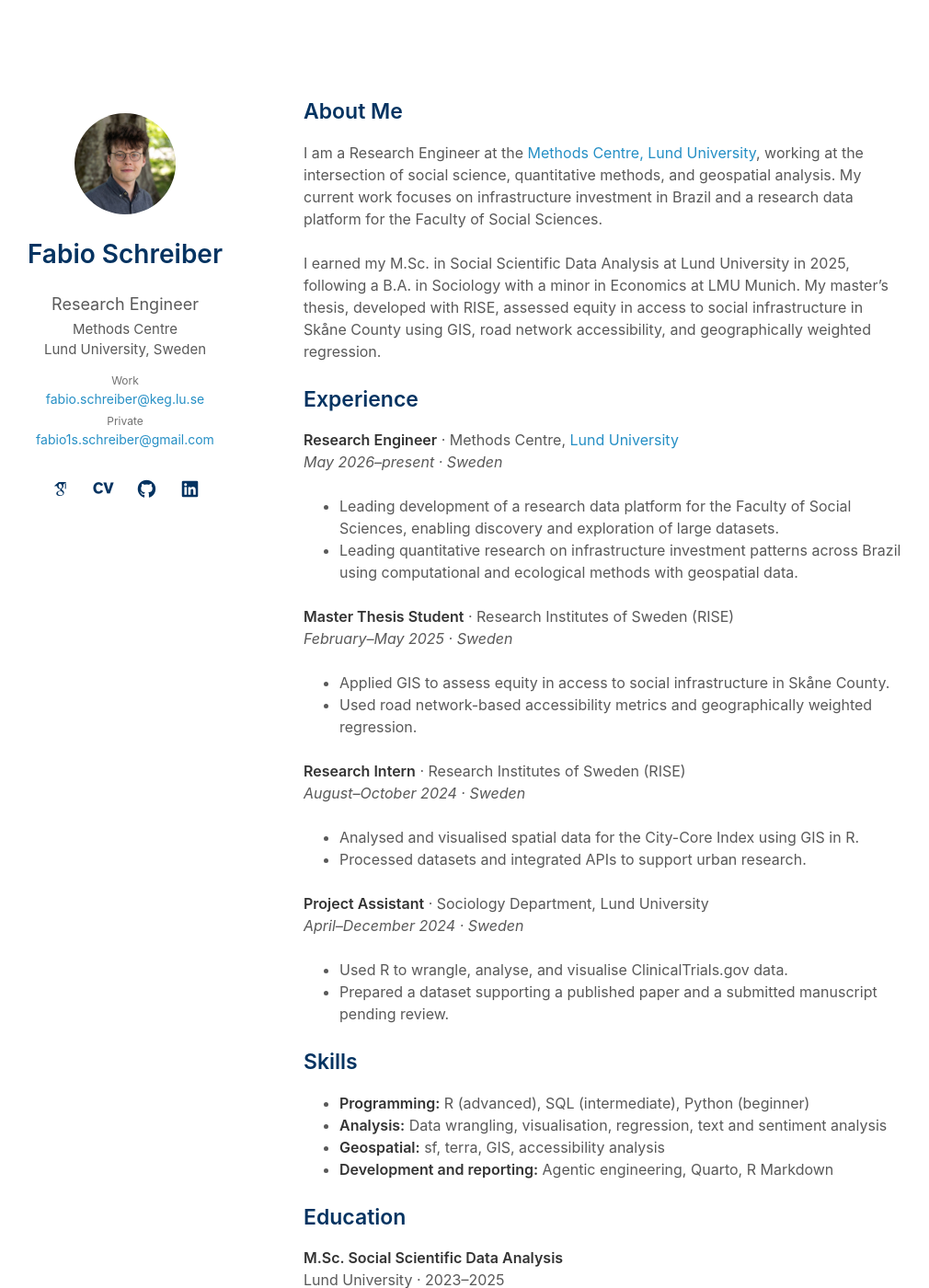
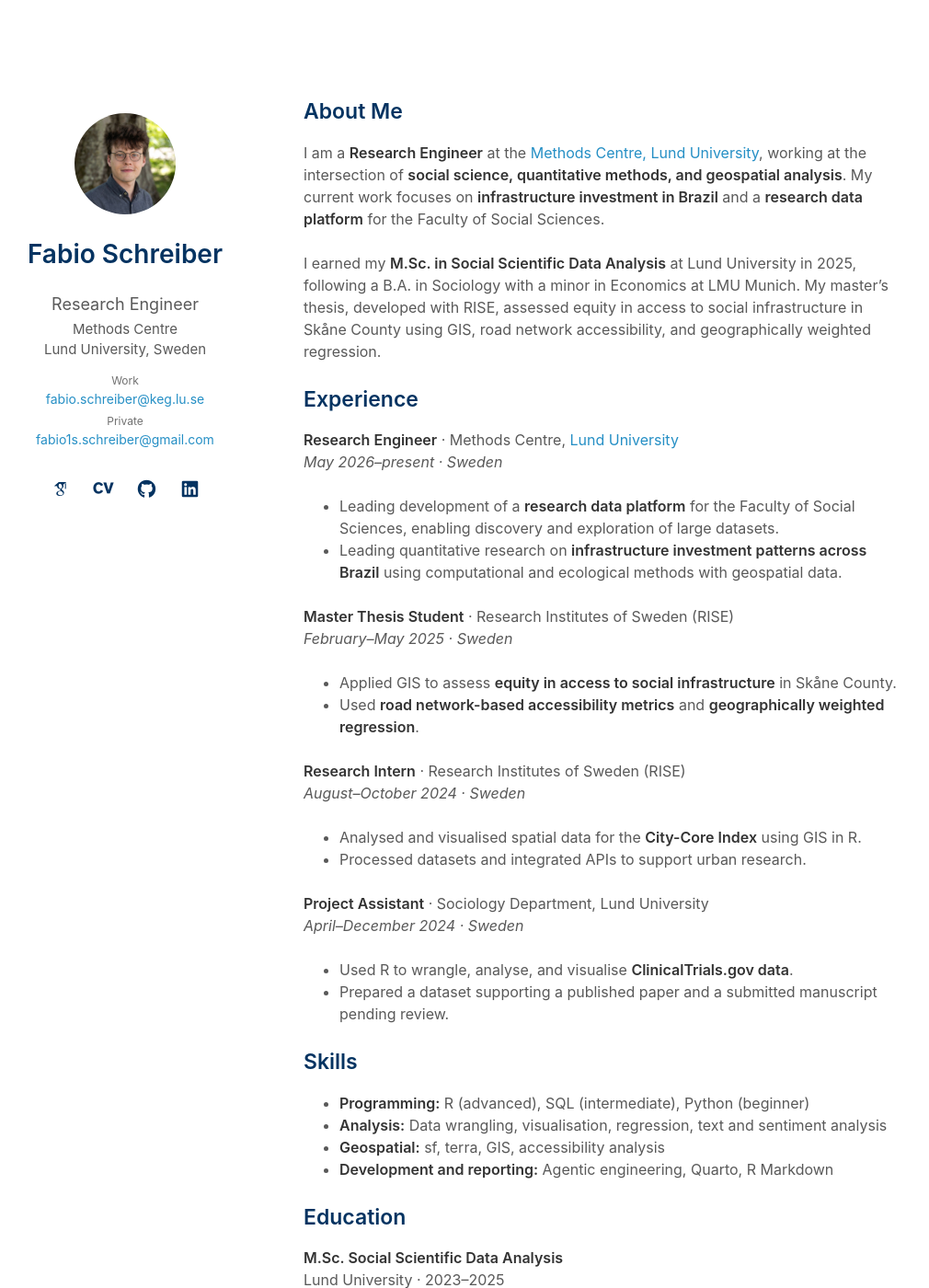
Before and after one commit to fab1s/fab1s.github.io, a Jekyll site: the page built from _pages/about.md, in a window 1280 px wide and 1400 px high. Shown: the whole window at 92% size, without its empty margins (140-1150 px from the left). Built offline with Jekyll 4.4.1, drawn with Linux system fonts in a browser that asks for light colours; some web fonts are replaced.

```diff
--- a/_pages/about.md
+++ b/_pages/about.md
@@ -4,34 +4,34 @@ permalink: /
 layout: single
 ---
 
-I am a Research Engineer at the [Methods Centre, Lund University](https://www.lunduniversity.lu.se/), working at the intersection of social science, quantitative methods, and geospatial analysis. My current work focuses on infrastructure investment in Brazil and a research data platform for the Faculty of Social Sciences.
+I am a **Research Engineer** at the [Methods Centre, Lund University](https://www.lunduniversity.lu.se/), working at the intersection of **social science, quantitative methods, and geospatial analysis**. My current work focuses on **infrastructure investment in Brazil** and a **research data platform** for the Faculty of Social Sciences.
 
-I earned my M.Sc. in Social Scientific Data Analysis at Lund University in 2025, following a B.A. in Sociology with a minor in Economics at LMU Munich. My master's thesis, developed with RISE, assessed equity in access to social infrastructure in Skåne County using GIS, road network accessibility, and geographically weighted regression.
+I earned my **M.Sc. in Social Scientific Data Analysis** at Lund University in 2025, following a B.A. in Sociology with a minor in Economics at LMU Munich. My master's thesis, developed with RISE, assessed equity in access to social infrastructure in Skåne County using GIS, road network accessibility, and geographically weighted regression.
 
 ## Experience
 
 **Research Engineer** · Methods Centre, [Lund University](https://www.lunduniversity.lu.se/)
 *May 2026–present · Sweden*
 
-- Leading development of a research data platform for the Faculty of Social Sciences, enabling discovery and exploration of large datasets.
-- Leading quantitative research on infrastructure investment patterns across Brazil using computational and ecological methods with geospatial data.
+- Leading development of a **research data platform** for the Faculty of Social Sciences, enabling discovery and exploration of large datasets.
+- Leading quantitative research on **infrastructure investment patterns across Brazil** using computational and ecological methods with geospatial data.
 
 **Master Thesis Student** · Research Institutes of Sweden (RISE)
 *February–May 2025 · Sweden*
 
-- Applied GIS to assess equity in access to social infrastructure in Skåne County.
-- Used road network-based accessibility metrics and geographically weighted regression.
+- Applied GIS to assess **equity in access to social infrastructure** in Skåne County.
+- Used **road network-based accessibility metrics** and **geographically weighted regression**.
 
 **Research Intern** · Research Institutes of Sweden (RISE)
 *August–October 2024 · Sweden*
 
-- Analysed and visualised spatial data for the City-Core Index using GIS in R.
+- Analysed and visualised spatial data for the **City-Core Index** using GIS in R.
 - Processed datasets and integrated APIs to support urban research.
 
 **Project Assistant** · Sociology Department, Lund University
 *April–December 2024 · Sweden*
 
-- Used R to wrangle, analyse, and visualise ClinicalTrials.gov data.
+- Used R to wrangle, analyse, and visualise **ClinicalTrials.gov data**.
 - Prepared a dataset supporting a published paper and a submitted manuscript pending review.
 
 ## Skills
```
Also changed, not shown: _portfolio/brazil-infrastructure.md (+3 -3 lines), _portfolio/city-core-index.md (+2 -2 lines), _portfolio/clinical-trials.md (+2 -2 lines), _portfolio/research-data-platform.md (+2 -2 lines), _portfolio/social-infrastructure.md (+2 -2 lines), 1 other file.
